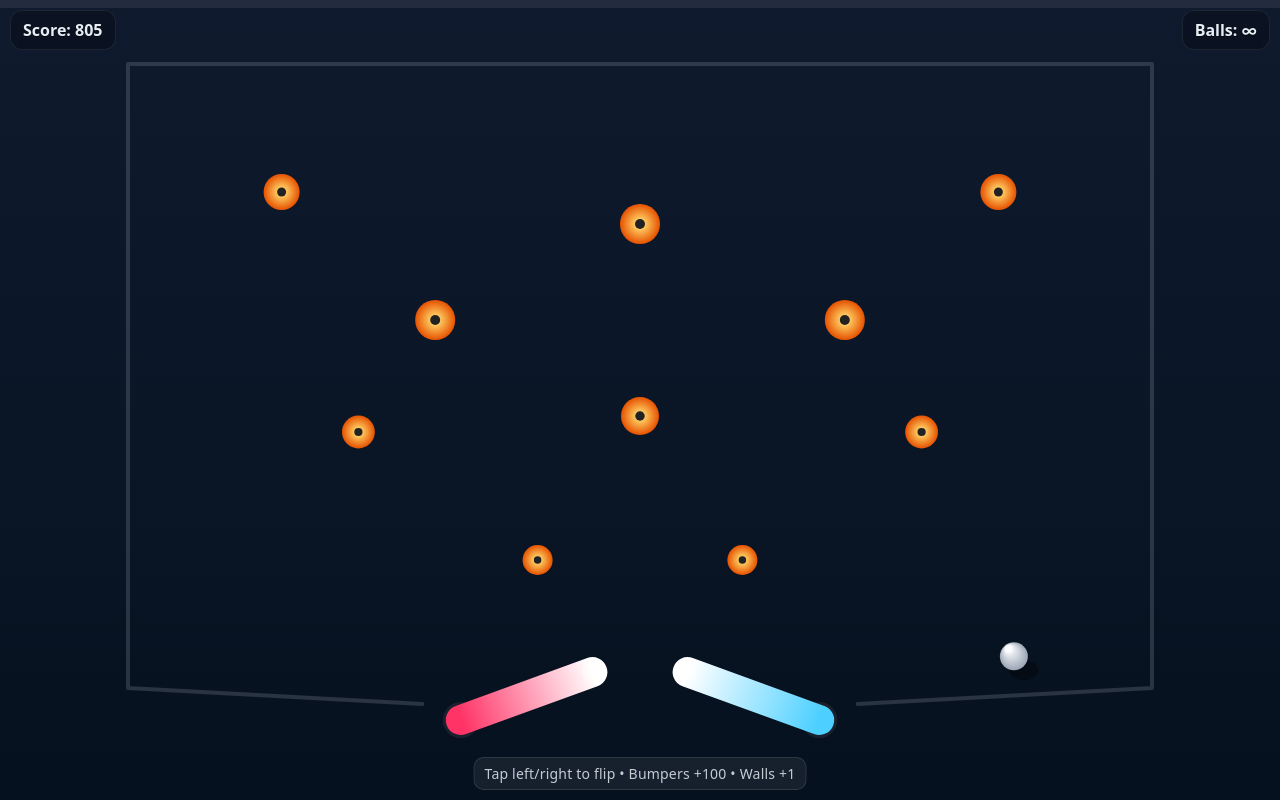
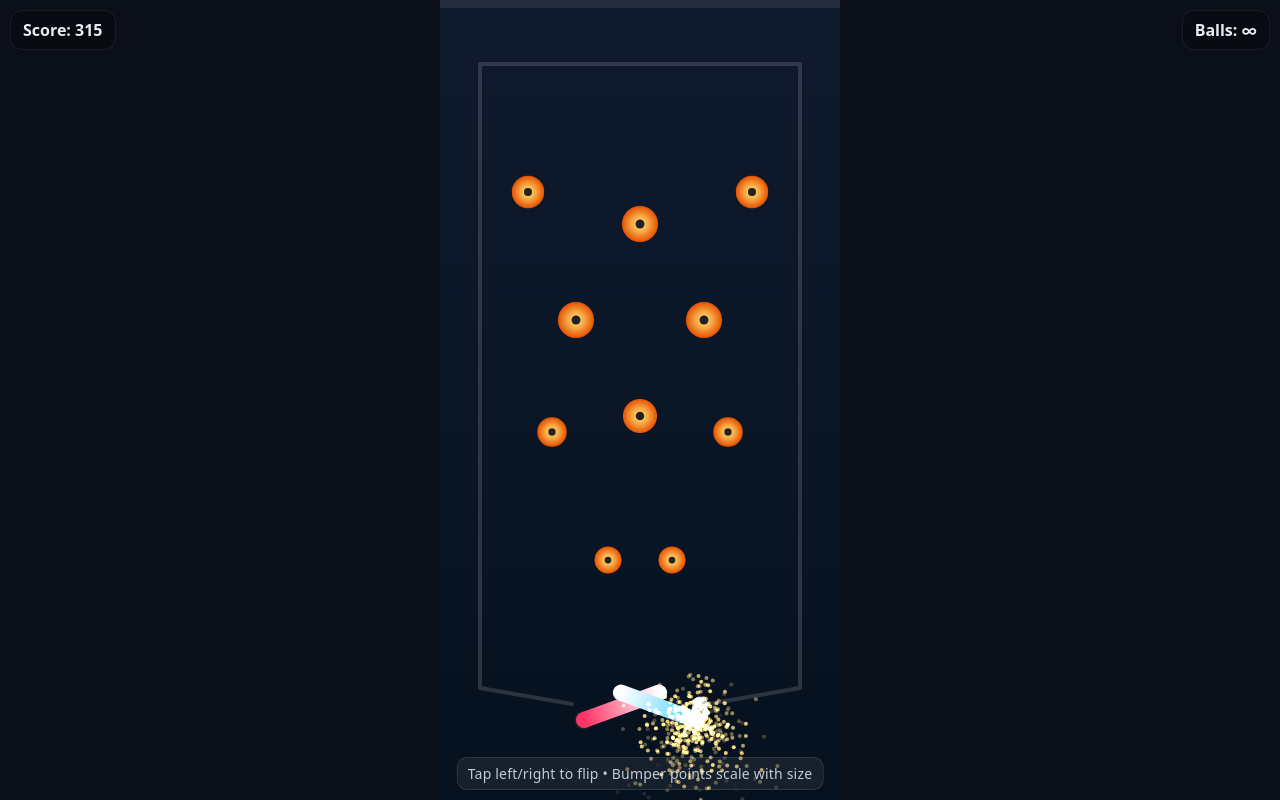
Before and after one commit to alexkorep-games/minigames, a website: page pinball.html in a window 1280 px wide. Drawn offline with Linux system fonts and the light colour scheme.

Commit message:
Flying score

```diff
--- a/pinball.html
+++ b/pinball.html
@@ -55,8 +55,11 @@
       }
       canvas {
         display: block;
-        width: 100vw;
-        height: 100vh;
+  /* Centered fixed-size canvas; JS sets exact size to keep 1:2 portrait ratio */
+  position: fixed;
+  left: 50%;
+  top: 50%;
+  transform: translate(-50%, -50%);
       }
     </style>
   </head>
@@ -66,7 +69,7 @@
       <div class="panel" id="score">Score: 0</div>
       <div class="panel" id="balls">Balls: ∞</div>
     </div>
-    <div id="hint">Tap left/right to flip • Bumpers +100 • Walls +1</div>
+  <div id="hint">Tap left/right to flip • Bumper points scale with size</div>
 
     <script>
       (() => {
@@ -86,7 +89,8 @@
           score = 0;
         let leftDown = false,
           rightDown = false;
-        let particles = [];
+  let particles = [];
+  let scoreDigits = [];
 
         // ---------- Math helpers ----------
         const clamp = (v, min, max) => Math.max(min, Math.min(max, v));
@@ -118,6 +122,12 @@
         }
         function addBumper(x, y, r) {
           bumpers.push({ x, y, r, pulse: 0 });
+        }
+
+        // Score for a bumper hit scales with bumper radius; larger bumpers award more
+        function bumperScoreForRadius(r) {
+          // Linear scaling tuned around typical radii; ensure a small minimum
+          return Math.max(10, Math.round(r * 4));
         }
 
         class Ball {
@@ -157,10 +167,12 @@
                 const restitution = 1.15;
                 this.vx -= (1 + restitution) * vn * nx;
                 this.vy -= (1 + restitution) * vn * ny;
-                score += 100;
+                const points = bumperScoreForRadius(b.r);
+                score += points;
                 updateScore();
                 b.pulse = 1;
                 spawnSparks(this.x, this.y, 10);
+                spawnScoreDigits(b.x, b.y - b.r * 0.25, points);
               }
             }
             if (this.y - this.r > H + 100) this.reset();
@@ -285,8 +297,6 @@
               }
               ball.vx = rvx + vfx;
               ball.vy = rvy + vfy;
-              score += 2;
-              updateScore();
               spawnSparks(cx, cy, 6);
             }
           }
@@ -355,8 +365,6 @@
             const vn = ball.vx * nx + ball.vy * ny;
             ball.vx -= (1 + restitution) * vn * nx;
             ball.vy -= (1 + restitution) * vn * ny;
-            score += 1;
-            updateScore();
           }
         }
 
@@ -391,6 +399,49 @@
             ctx.arc(p.x, p.y, 2, 0, Math.PI * 2);
             ctx.fillStyle = "#ffd166";
             ctx.fill();
+          }
+          ctx.restore();
+          ctx.globalAlpha = 1;
+        }
+
+        // Floating score label (whole number rises and fades)
+        function spawnScoreDigits(x, y, points) {
+          scoreDigits.push({
+            text: "+" + points,
+            x,
+            y,
+            vx: (Math.random() * 2 - 1) * 30,
+            vy: -140 - Math.random() * 80,
+            life: 0.95,
+            ttl: 0.95,
+          });
+        }
+        function updateScoreDigits(dt) {
+          for (const d of scoreDigits) {
+            d.life -= dt;
+            d.x += d.vx * dt;
+            d.y += d.vy * dt;
+            d.vy += 220 * dt; // slow the rise over time
+            d.vx *= 0.985;
+          }
+          scoreDigits = scoreDigits.filter((d) => d.life > 0);
+        }
+        function drawScoreDigits() {
+          if (!scoreDigits.length) return;
+          ctx.save();
+          ctx.textAlign = "center";
+          ctx.textBaseline = "middle";
+          for (const d of scoreDigits) {
+            const t = Math.max(0, d.life / d.ttl);
+            const alpha = Math.pow(t, 1.05);
+            const size = 20 + (1 - t) * 8; // slightly larger for whole label
+            ctx.globalAlpha = alpha;
+            ctx.font = `800 ${size}px system-ui, -apple-system, Segoe UI, Roboto, Arial, sans-serif`;
+            // soft glow for readability
+            ctx.shadowColor = "rgba(0,0,0,0.6)";
+            ctx.shadowBlur = 8;
+            ctx.fillStyle = "#ffd166";
+            ctx.fillText(d.text ?? "", d.x, d.y);
           }
           ctx.restore();
           ctx.globalAlpha = 1;
@@ -496,8 +547,21 @@
 
         function resize() {
           DPR = Math.max(1, Math.min(2, window.devicePixelRatio || 1));
-          W = Math.floor(window.innerWidth);
-          H = Math.floor(window.innerHeight);
+          const vw = Math.floor(window.innerWidth);
+          const vh = Math.floor(window.innerHeight);
+          const targetAspect = 1 / 2; // width:height = 1:2 portrait
+          let w, h;
+          if (vw / vh > targetAspect) {
+            // Viewport is wider than target: limit by height
+            h = vh;
+            w = Math.floor(h * targetAspect);
+          } else {
+            // Viewport is narrower or equal: limit by width
+            w = vw;
+            h = Math.floor(w / targetAspect);
+          }
+          W = w;
+          H = h;
           canvas.width = Math.floor(W * DPR);
           canvas.height = Math.floor(H * DPR);
           canvas.style.width = W + "px";
@@ -560,12 +624,14 @@
         );
 
         function recomputeTouchSides() {
+          const rect = canvas.getBoundingClientRect();
+          const midX = rect.left + rect.width / 2;
           let left = false,
             right = false;
           activeTouches.forEach((t) => {
-            const x = t.clientX ?? t.pageX;
-            if (x < W / 2) left = true;
-            else right = true;
+            const x = (t.clientX ?? t.pageX);
+            if (x < midX) left = true;
+            else if (x > midX) right = true;
           });
           setLeft(left);
           setRight(right);
@@ -574,7 +640,9 @@
         let mouseDown = false;
         canvas.addEventListener("mousedown", (e) => {
           mouseDown = true;
-          if (e.clientX < W / 2) setLeft(true);
+          const rect = canvas.getBoundingClientRect();
+          const midX = rect.left + rect.width / 2;
+          if (e.clientX < midX) setLeft(true);
           else setRight(true);
         });
         window.addEventListener("mouseup", () => {
@@ -584,7 +652,9 @@
         });
         canvas.addEventListener("mousemove", (e) => {
           if (!mouseDown) return;
-          if (e.clientX < W / 2) {
+          const rect = canvas.getBoundingClientRect();
+          const midX = rect.left + rect.width / 2;
+          if (e.clientX < midX) {
             setLeft(true);
             setRight(false);
           } else {
@@ -627,6 +697,7 @@
           for (const f of flippers) f.update(dt);
           ball.integrate(dt);
           updateParticles(dt);
+          updateScoreDigits(dt);
           for (const b of bumpers) b.pulse = Math.max(0, b.pulse - dt * 3);
         }
         function draw() {
@@ -634,6 +705,7 @@
           for (const f of flippers) f.draw();
           ball.draw();
           drawParticles();
+          drawScoreDigits();
         }
 
         // ---------- Start ----------
```
